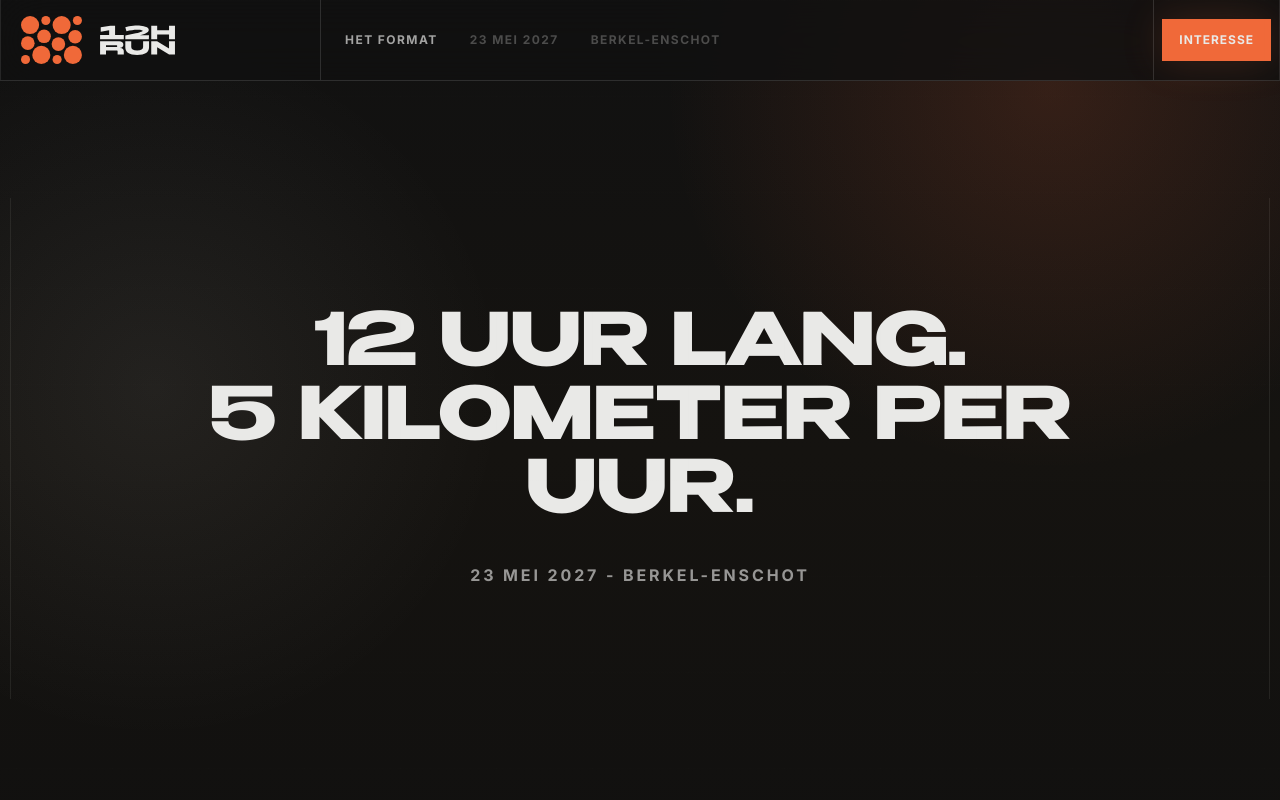
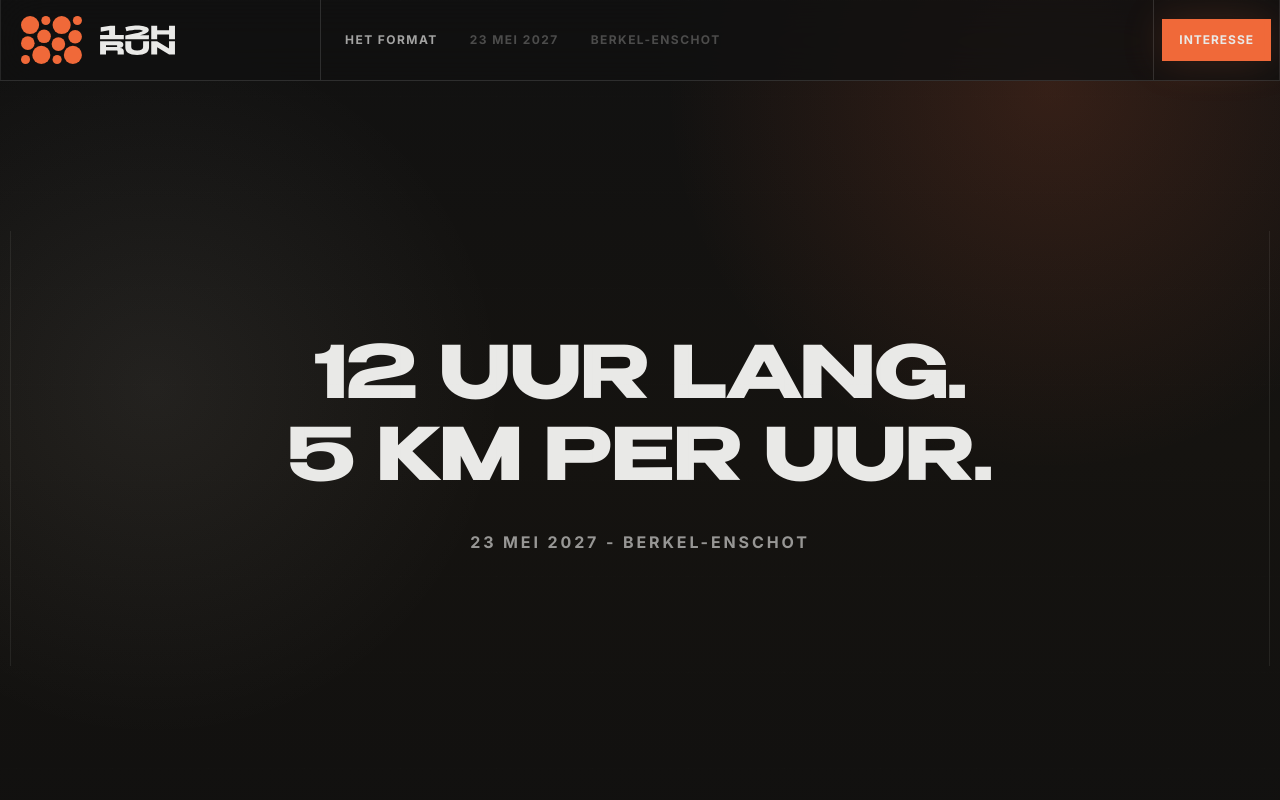
Before and after one commit to ruuddankers/12hrun, a Next.js app: page / in a window 1280 px wide. Shown: the top 800 px of the page. Built offline with nearby package versions, Linux system fonts and the light colour scheme.

Commit message:
Keep format headline on two lines

```diff
--- a/components/sections/concept-section.tsx
+++ b/components/sections/concept-section.tsx
@@ -8,10 +8,9 @@ export function ConceptSection() {
     >
       <div className="container-page px-6 py-20 text-center md:px-10 md:py-28">
         <Reveal>
-          <h1 className="display-tight mx-auto max-w-4xl text-4xl font-black uppercase leading-[1.02] text-foreground sm:text-5xl md:text-6xl lg:text-7xl">
-            12 uur lang.
-            <br />
-            5 kilometer per uur.
+          <h1 className="display-tight mx-auto grid max-w-4xl gap-2 text-4xl font-black uppercase leading-[1.02] text-foreground sm:text-5xl md:text-6xl lg:text-7xl">
+            <span>12 uur lang.</span>
+            <span>5 KM per uur.</span>
           </h1>
           <p className="mt-8 text-sm font-bold uppercase tracking-[0.18em] text-foreground/62 md:text-base">
             23 mei 2027 - Berkel-Enschot
```
